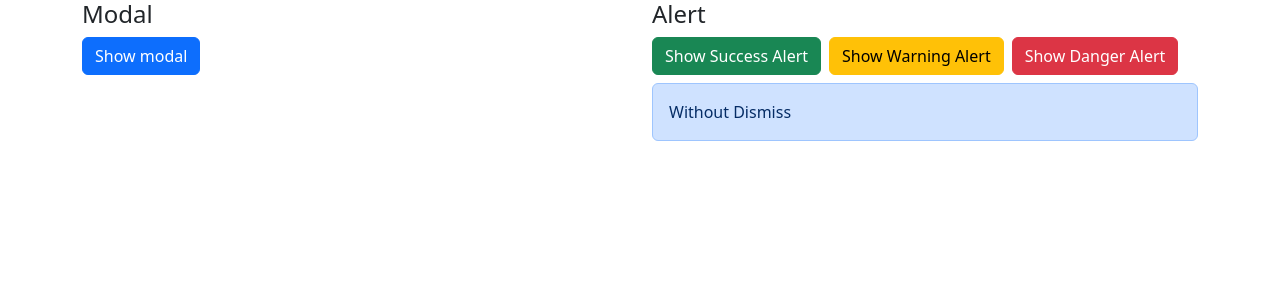
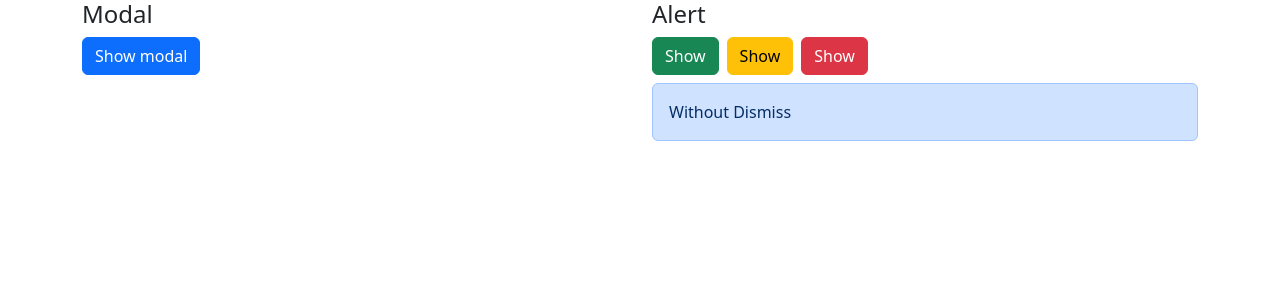
Before and after one commit to SagynalievTaalaibek/modal-alert, a React (Vite) app: page / in a window 1280 px wide. Shown: the top 300 px of the page. Built offline with nearby package versions, Linux system fonts and the light colour scheme; the HTML template or start-up script is replaced by a standard one.

Commit message:
add new fitch in button to show and hide

```diff
--- a/src/App.tsx
+++ b/src/App.tsx
@@ -87,17 +87,17 @@ const App = () => {
             <h4 className="mb-2">Alert</h4>
             <Button
               type={'success'}
-              label={'Show Success Alert'}
+              label={showAlert[0].show ? 'Hide' : 'Show'}
               onClick={() => changeAlertShow(1)}
             />
             <Button
               type={'warning'}
-              label={'Show Warning Alert'}
+              label={showAlert[1].show ? 'Hide' : 'Show'}
               onClick={() => changeAlertShow(2)}
             />
             <Button
               type={'danger'}
-              label={'Show Danger Alert'}
+              label={showAlert[2].show ? 'Hide' : 'Show'}
               onClick={() => changeAlertShow(3)}
             />
             {showAlert.map((alert) => (
```
